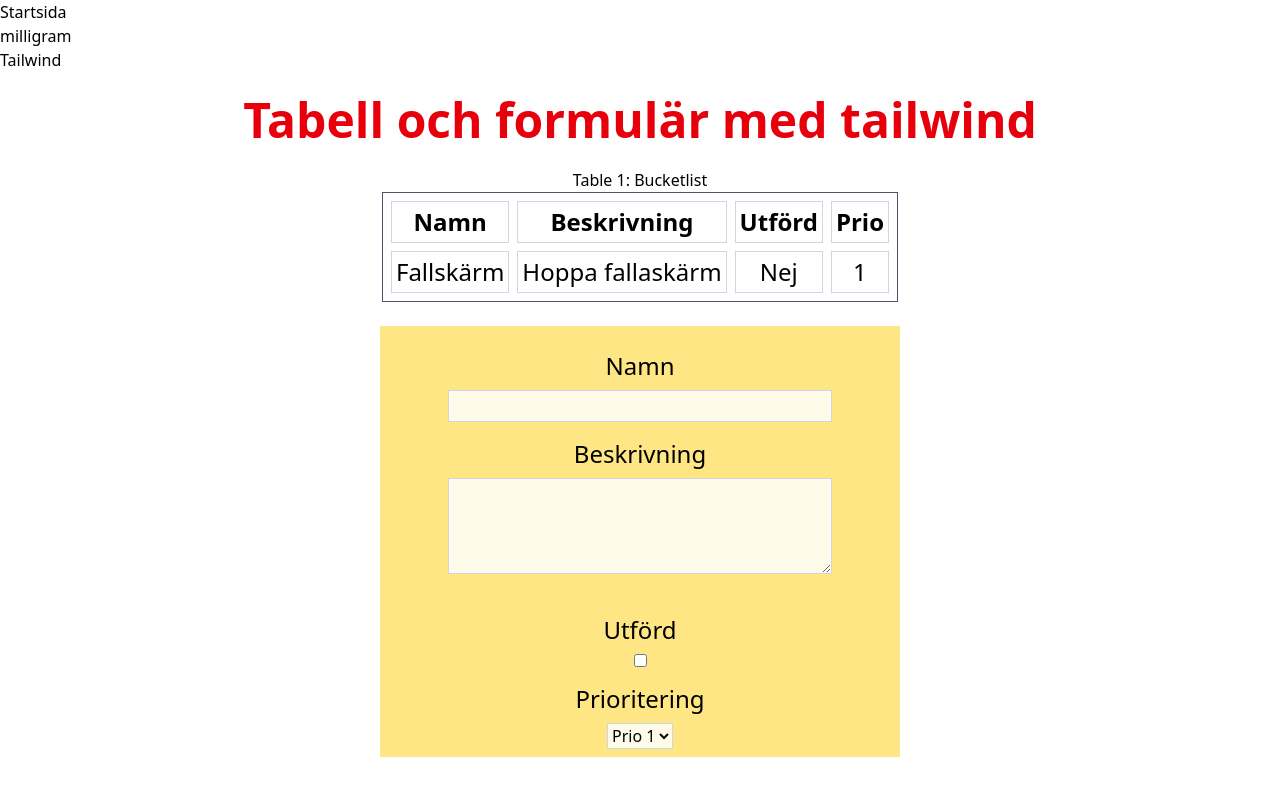
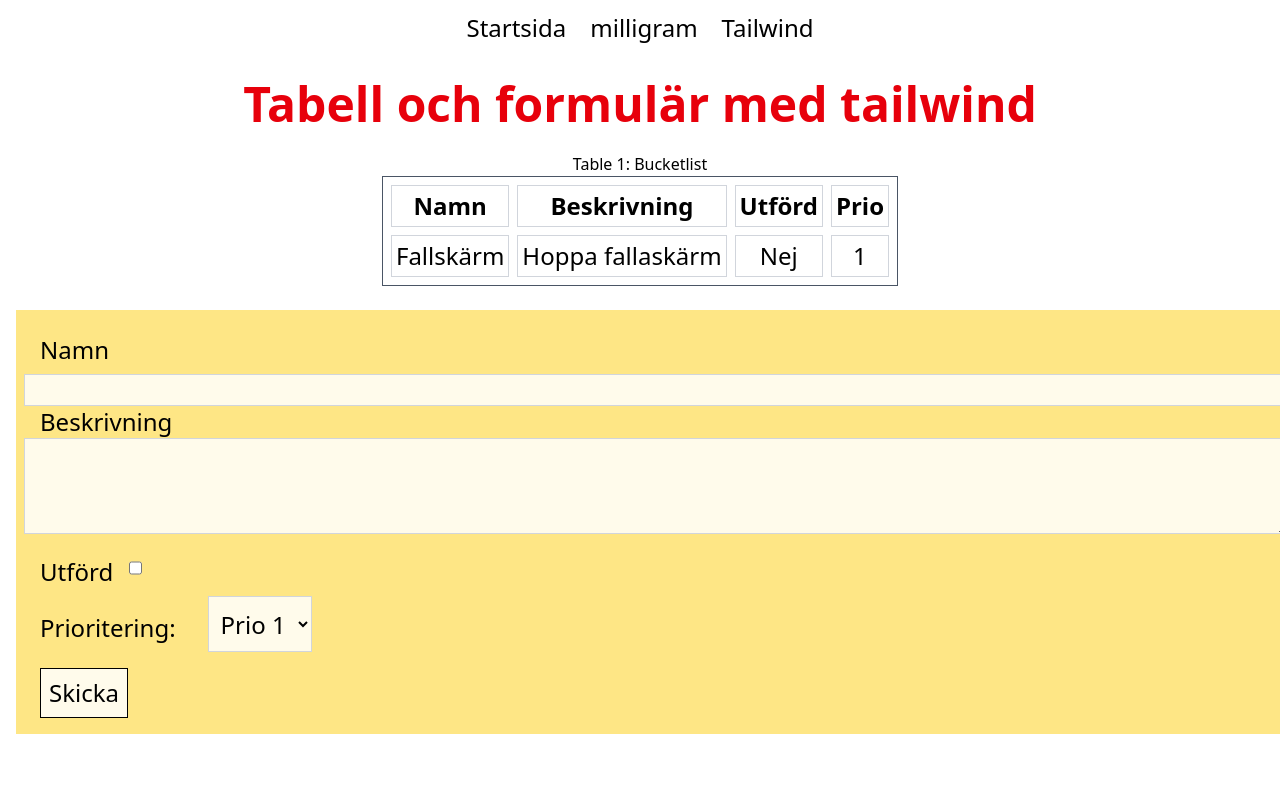
Before and after one commit to Rebexian87/moment1_DT193G, a website: page src/tailwind.html in a window 1280 px wide. Drawn offline with Linux system fonts and the light colour scheme.

Commit message:
added information about milligram and removed som commnents and added css to tailwind.html

```diff
--- a/src/tailwind.html
+++ b/src/tailwind.html
@@ -9,21 +9,16 @@
 <body class="m-0">
 
        <header>
+
         <nav>
-            <ul >
-                <li class="label-inline" ><a href="index.html">Startsida</a></li>
-                <li><a href="milligram.html">milligram</a></li>
-                <li><a href="tailwind.html">Tailwind</a></li>
+            <ul class="flex justify-center" >
+                <li class="m-3 text-2xl"><a href="index.html">Startsida</a></li>
+                <li class="m-3 text-2xl"><a href="milligram.html">milligram</a></li>
+                <li class="m-3 text-2xl"><a href="tailwind.html">Tailwind</a></li>
             </ul>
         </nav>
     </header>
 
-    <!-- <div class="md:flex">
-        <p class="bg-amber-300 p-5 m-3"> Lorem, ipsum dolor sit amet consectetur adipisicing elit. Assumenda cupiditate unde veniam dolore fuga porro? Ex sunt corrupti provident voluptas dolores, error inventore eum suscipit sapiente exercitationem cumque quisquam facere?</p>
-         <p class="bg-sky-600 p-5 m-3">Lorem, ipsum dolor sit amet consectetur adipisicing elit. Assumenda cupiditate unde veniam dolore fuga porro? Ex sunt corrupti provident voluptas dolores, error inventore eum suscipit sapiente exercitationem cumque quisquam facere?</p>
-          <p class="bg-red-400 p-5 m-3">Lorem, ipsum dolor sit amet consectetur adipisicing elit. Assumenda cupiditate unde veniam dolore fuga porro? Ex sunt corrupti provident voluptas dolores, error inventore eum suscipit sapiente exercitationem cumque quisquam facere?</p>
-
-    </div> -->
 
     <div>
 
@@ -56,19 +51,26 @@
 
     <div>
 
-        <form class="bg-amber-200 w-130 p-2 mx-auto">
-            <label for="name" class="mb-2 text-2xl font-normal block text-center m-4">Namn</label>
-            <input type="text" id="name" class="block mx-auto border border-gray-300 bg-amber-50 w-xs h-8  md:w-96">
-            <label for="description" class="block text-center mb-2 text-2xl font-normal m-4">Beskrivning</label>
-            <textarea name="description" id="description" class=" block mx-auto border border-gray-300  bg-amber-50 h-24 w-xs md:w-96"></textarea><br>
+        <form class="bg-amber-200 mx-auto w-full p-2 md:m-4">
+            <label for="name" class="mb-2 text-2xl font-normal block m-4">Namn</label>
+            <input type="text" id="name" class=" border border-gray-300 bg-amber-50 w-full h-8 ">
+            <label for="description" class=" mb-2 text-2xl font-normal m-4">Beskrivning</label>
+            <textarea name="description" id="description" class="  border border-gray-300  bg-amber-50 h-24 w-full"></textarea><br>
+            <div class="flex">
             <label for="done" class="block text-center mb-2 text-2xl font-normal m-4">Utförd</label>
-            <input class="block mx-auto" type="checkbox" name="done" id="done">
-            <label for="prio" class="block text-center mb-2 text-2xl font-normal m-4">Prioritering</label>
-            <select class="border border-gray-300 bg-amber-50 block mx-auto" name="prio" id="prio">
-                <option value="1">Prio 1</option>
+            <input type="checkbox" name="done" id="done">
+             </div>
+               <div class="flex">
+            <label for="prio" class="block text-center mb-2 text-2xl font-normal m-4">Prioritering:</label>
+
+            <select class="p-2 text-2xl border border-gray-300 bg-amber-50 mx-4" name="prio" id="prio">
+                <option class="" value="1">Prio 1</option>
                 <option value="2">Prio 2</option>
                 <option value="3">Prio 3</option>
             </select>
+            </div>
+            <input class=" bg-amber-50 mb-2 text-2xl font-normal block m-4 border border-black p-2" type="submit" value="Skicka">
+
 
         </form>
 
@@ -77,30 +79,3 @@
     </div>
 </body>
 </html>
-
-    <!-- <div>
-
-        <h1 class="text-red-600 text-3xl font-bold md:text-5xl">Tabell och formulär med tailwind</h1>
-
-        <table class="border-separate border border-gray-600 md:border-spacing-2" >
-            <caption class="caption-top">Table 1: Bucketlist</caption>
-            <thead>
-                <tr>
-                    <th class="border border-gray-300 text-2xl p-1 text-center">Namn</th>
-                    <th class="border border-gray-300 text-2xl p-1 text-center">Beskrivning</th>
-                    <th class="border border-gray-300 text-2xl p-1 text-center">Utförd</th>
-                    <th class="border border-gray-300 text-2xl p-1 text-center">Prio</th>
-                </tr>
-            </thead>
-
-            <tbody>
-                <tr>
-                    <td class="border border-gray-300 text-2xl p-1 text-center">Fallskärm</td>
-                    <td class="border border-gray-300 text-2xl p-1 text-center">Hoppa fallaskärm</td>
-                    <td class="border border-gray-300 text-2xl p-1 text-center">Nej</td>
-                    <td class="border border-gray-300 text-2xl p-1 text-center">1</td>
-
-                </tr>
-            </tbody>
-        </table>
-    </div> -->
```
Also changed, not shown: src/milligram.html (+5 -3 lines), src/output.css.
